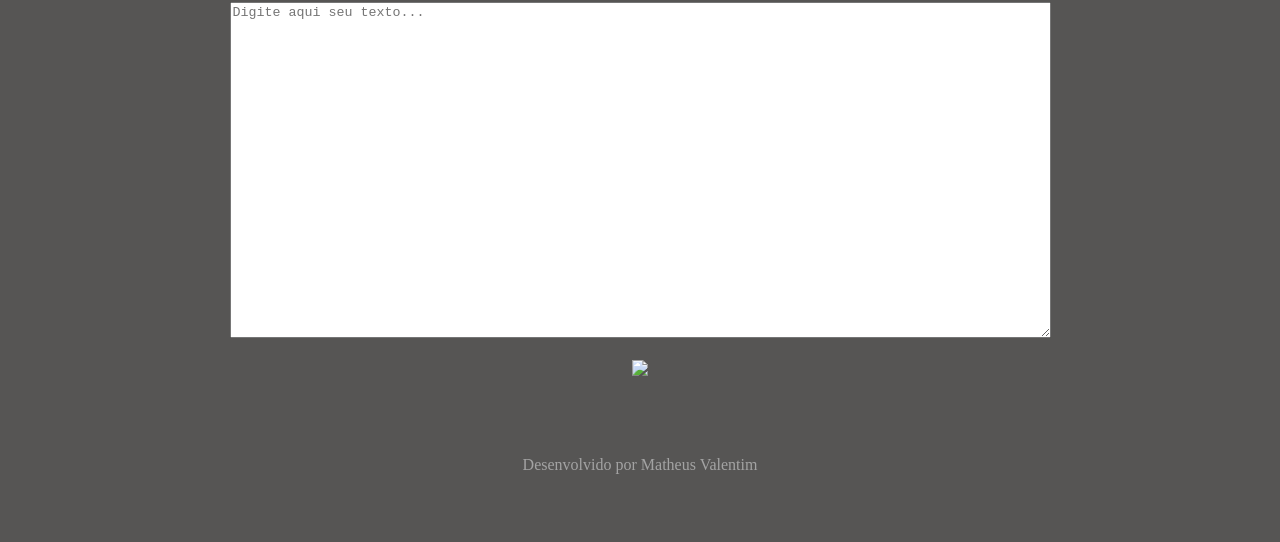
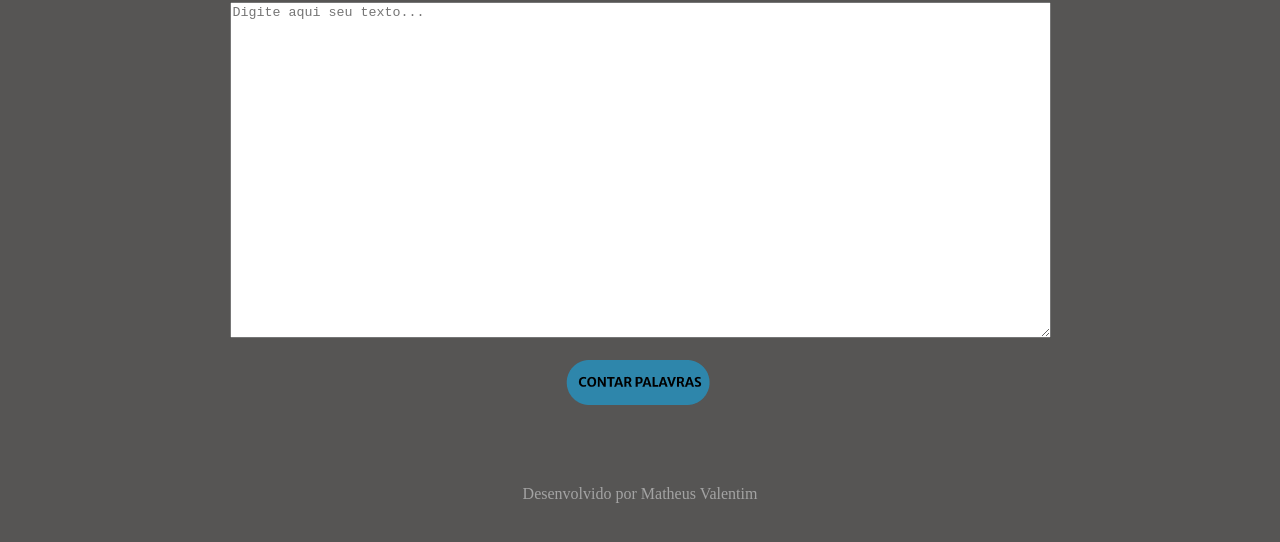
Before and after one commit to valentimm/wordcounter, a plain HTML site: page index.html in a window 1280 px wide. Shown: the part 88-630 px from the top of the page. Drawn offline with nearby package versions, Linux system fonts and the light colour scheme.

Commit message:
Update index.html

```diff
--- a/index.html
+++ b/index.html
@@ -17,7 +17,7 @@
             <textarea id="textarea" placeholder="Digite aqui seu texto..." cols="100" rows="22"></textarea>
         </div>
         <div id="button">
-            <img onClick="count();" src="images/botao.png"/>
+            <img onClick="count();" src="botao.png"/>
         </div>
     </form>
 
```
